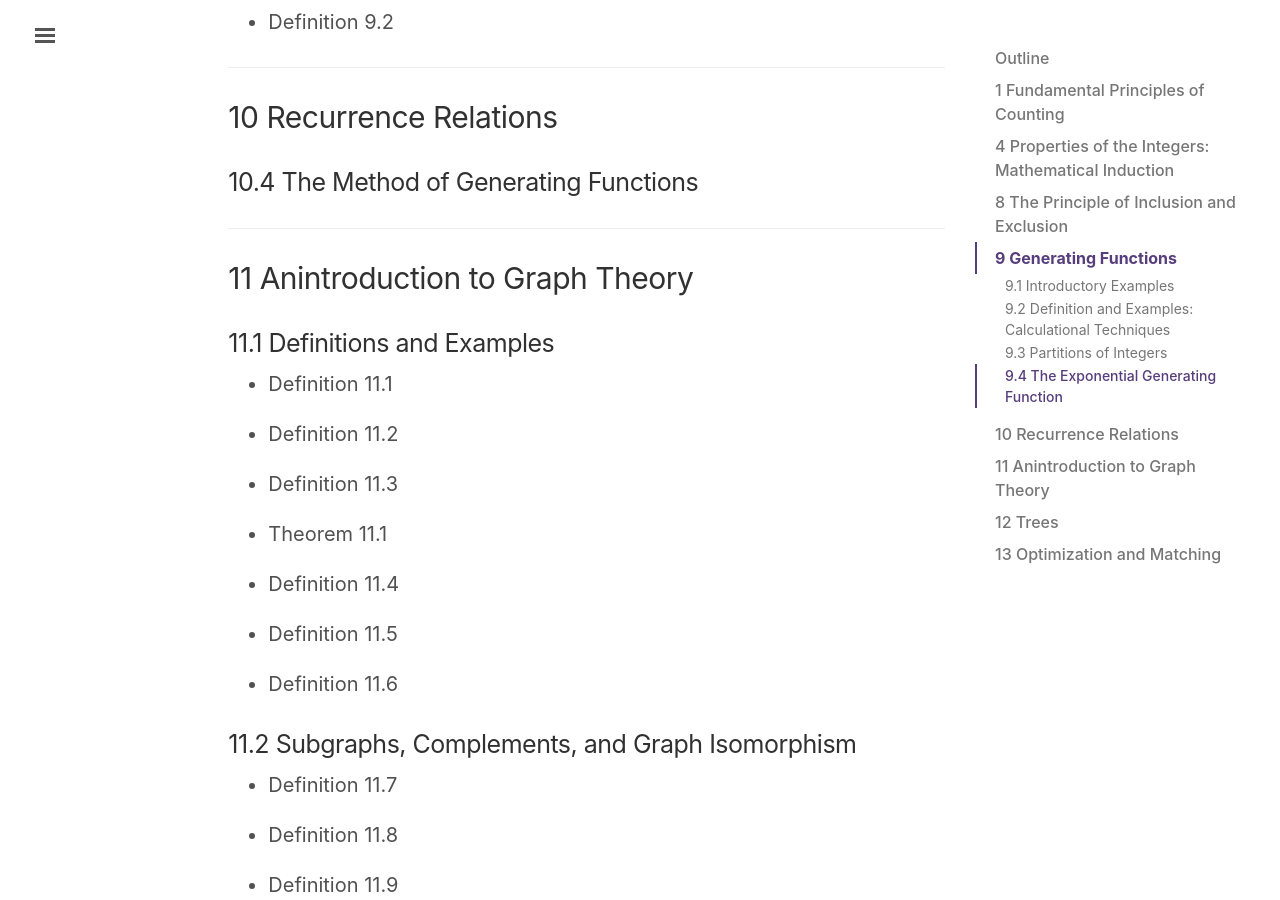
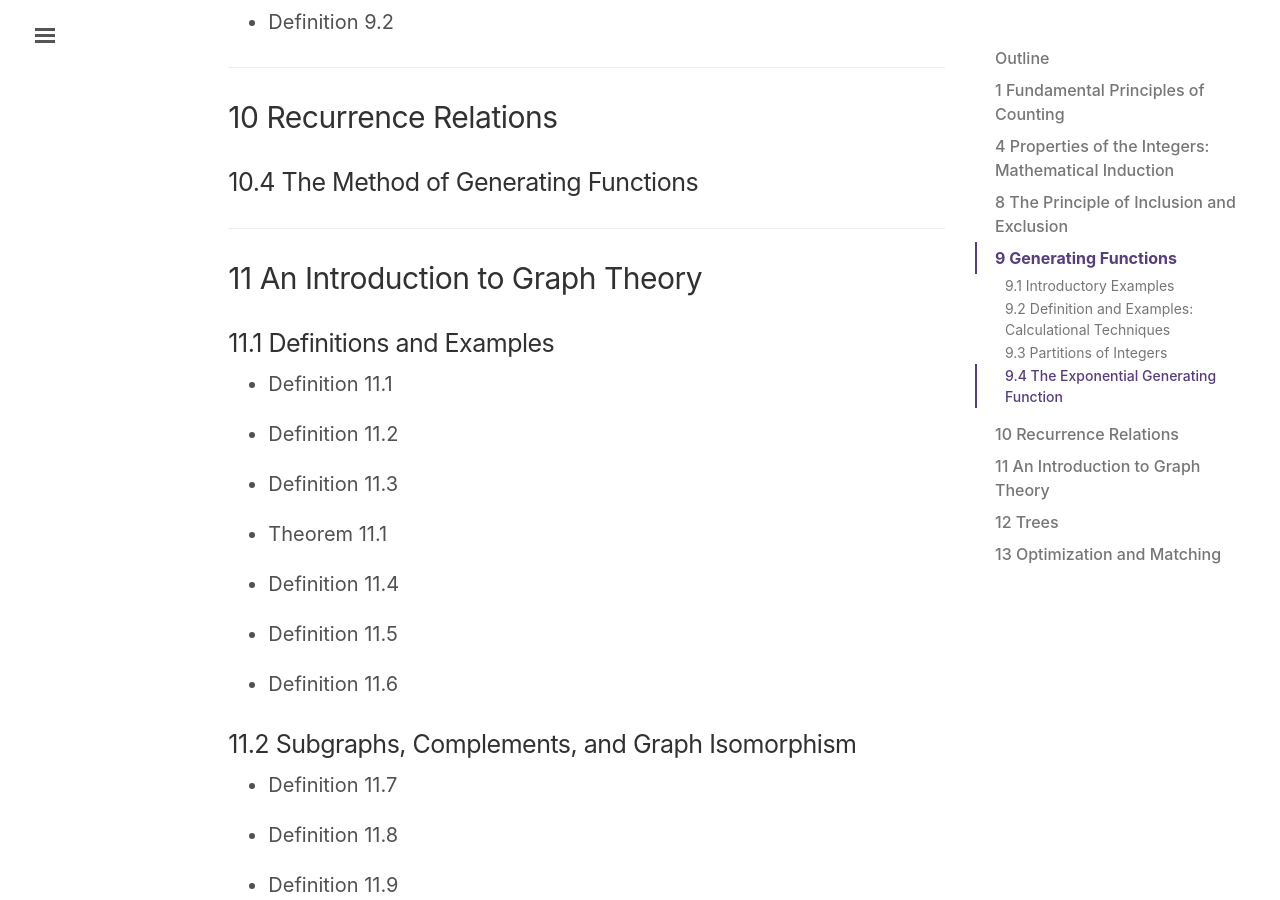
Before and after one commit to lingt-xyz/note, a Jekyll site: the page built from _posts/2018-09-01-COMP339.md, in a window 1280 px wide and 900 px high, scrolled down 8232 px. Built offline with Jekyll 4.4.1, drawn with Linux system fonts in a browser that asks for light colours; formulas are drawn with MathJax 3; comment, search, counter and statistics services are not loaded.

Commit message:
Update 2018-09-01-COMP339.md

```diff
--- a/_posts/2018-09-01-COMP339.md
+++ b/_posts/2018-09-01-COMP339.md
@@ -300,7 +300,7 @@ $${% endraw %}
 
 ---
 
-## 11 Anintroduction to Graph Theory
+## 11 An Introduction to Graph Theory
 
 ### 11.1 Definitions and Examples
 
```
